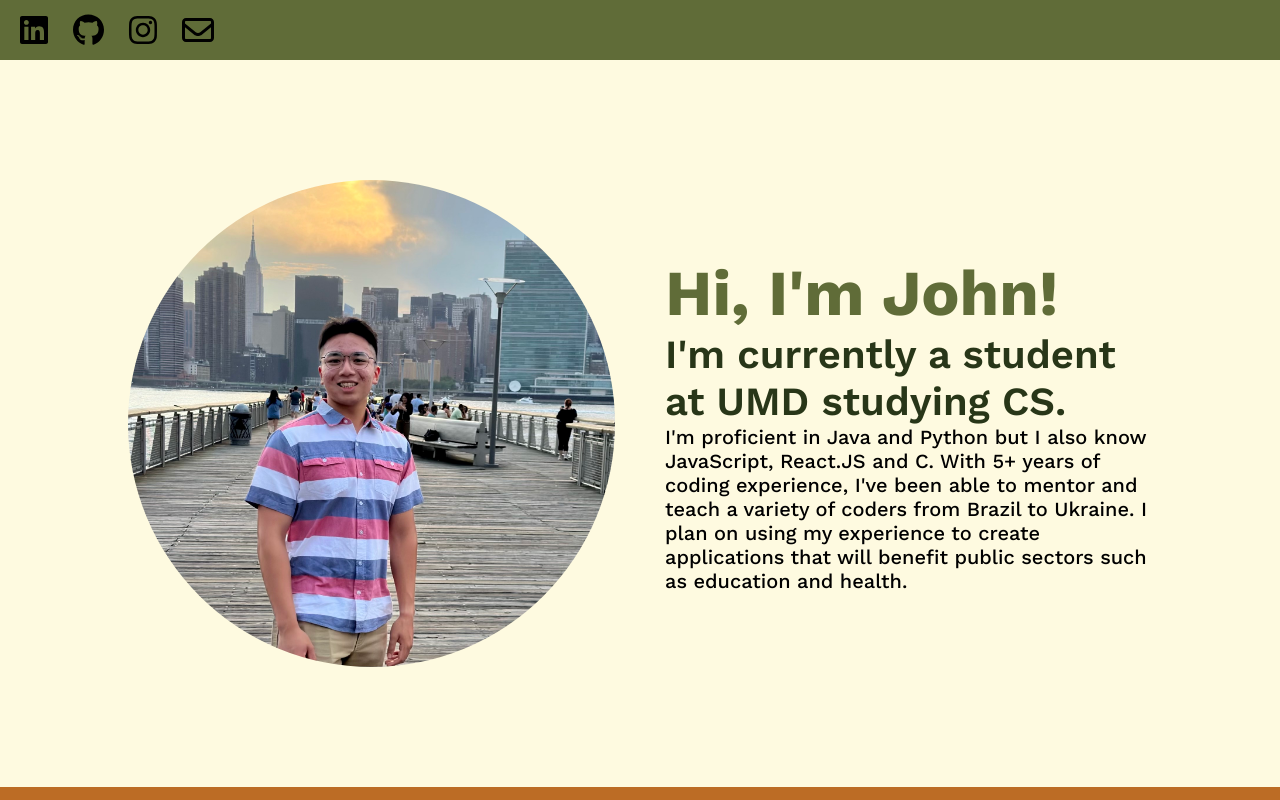
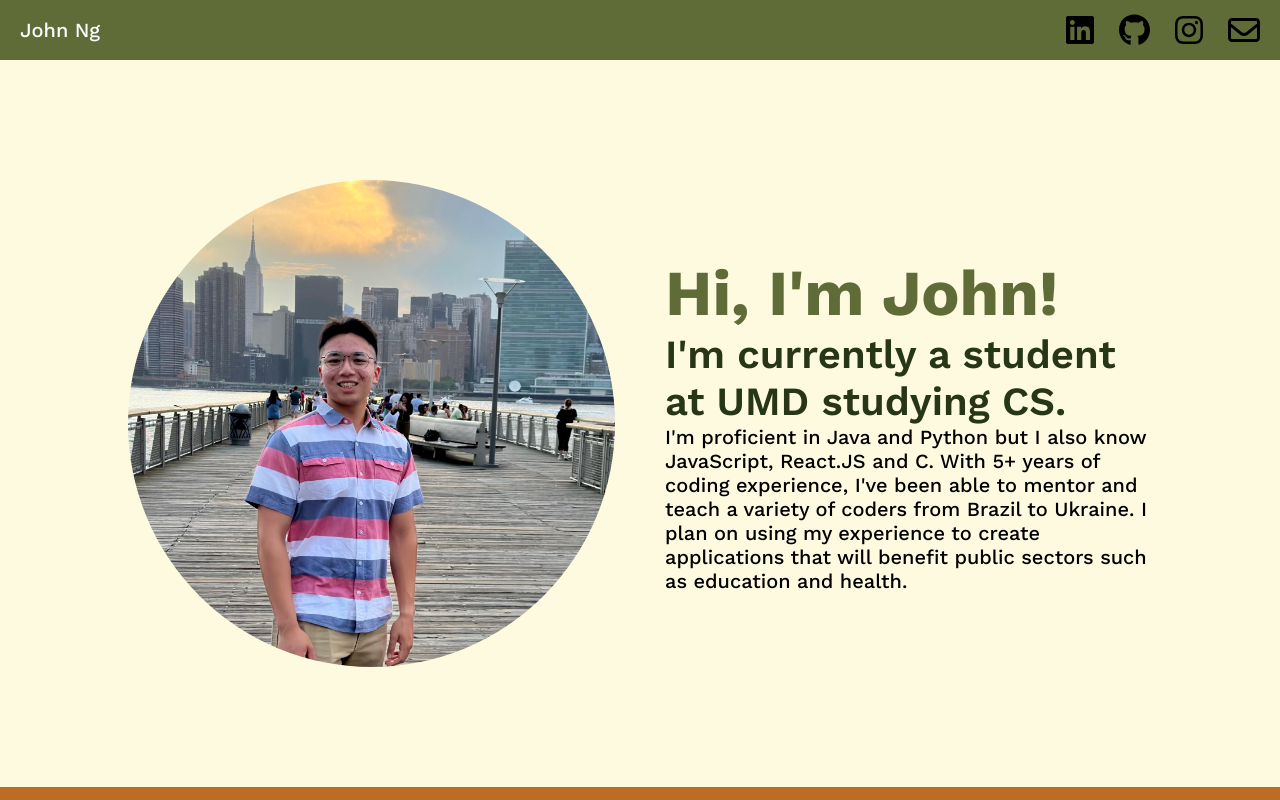
Before and after one commit to JohnN05/website, a React (Create React App) app: page / in a window 1280 px wide. Shown: the top 800 px of the page. Built offline with nearby package versions, Linux system fonts and the light colour scheme.

Commit message:
Add name to header and move media links to right

```diff
--- a/src/components/Header.css
+++ b/src/components/Header.css
@@ -3,11 +3,19 @@
     box-sizing: border-box;
     padding: 10px 20px 10px 20px;
     width: 100%;
+
+    display:flex;
+    align-items: center;
+}
+
+.header>*{
+    flex: 1;
 }
 
 .headerLinks{
     display: flex;
     align-items: center;
+    justify-content: flex-end;
     gap: 25px;
 
     height: 40px;
@@ -22,3 +30,11 @@
     filter: invert(100%) sepia(1%) saturate(6595%) hue-rotate(68deg) brightness(111%) contrast(100%);
     transform: scale(1.1);
 }
+
+.header>p{
+    font-family: 'Work Sans', sans-serif;
+    font-size: 20px;
+    font-weight: 500;
+    color: white;
+
+}
--- a/src/components/Header.js
+++ b/src/components/Header.js
@@ -6,6 +6,7 @@ import {faEnvelope} from "@fortawesome/free-regular-svg-icons";
 function Header(){
     return(
         <nav className="header">
+            <p>John Ng</p>
             <ul className="headerLinks">
                 <li><a href="https://linkedin.com/in/johnn05" target="_blank">
                     <FontAwesomeIcon className="icon" icon={faLinkedin} size="2x" style={{color: "#283618",}} />
@@ -20,6 +21,7 @@ function Header(){
                     <FontAwesomeIcon className="icon" icon={faEnvelope} size="2x" style={{color: "#283618",}} />
                 </a></li>
             </ul>
+
         </nav>
     );
 }
```
